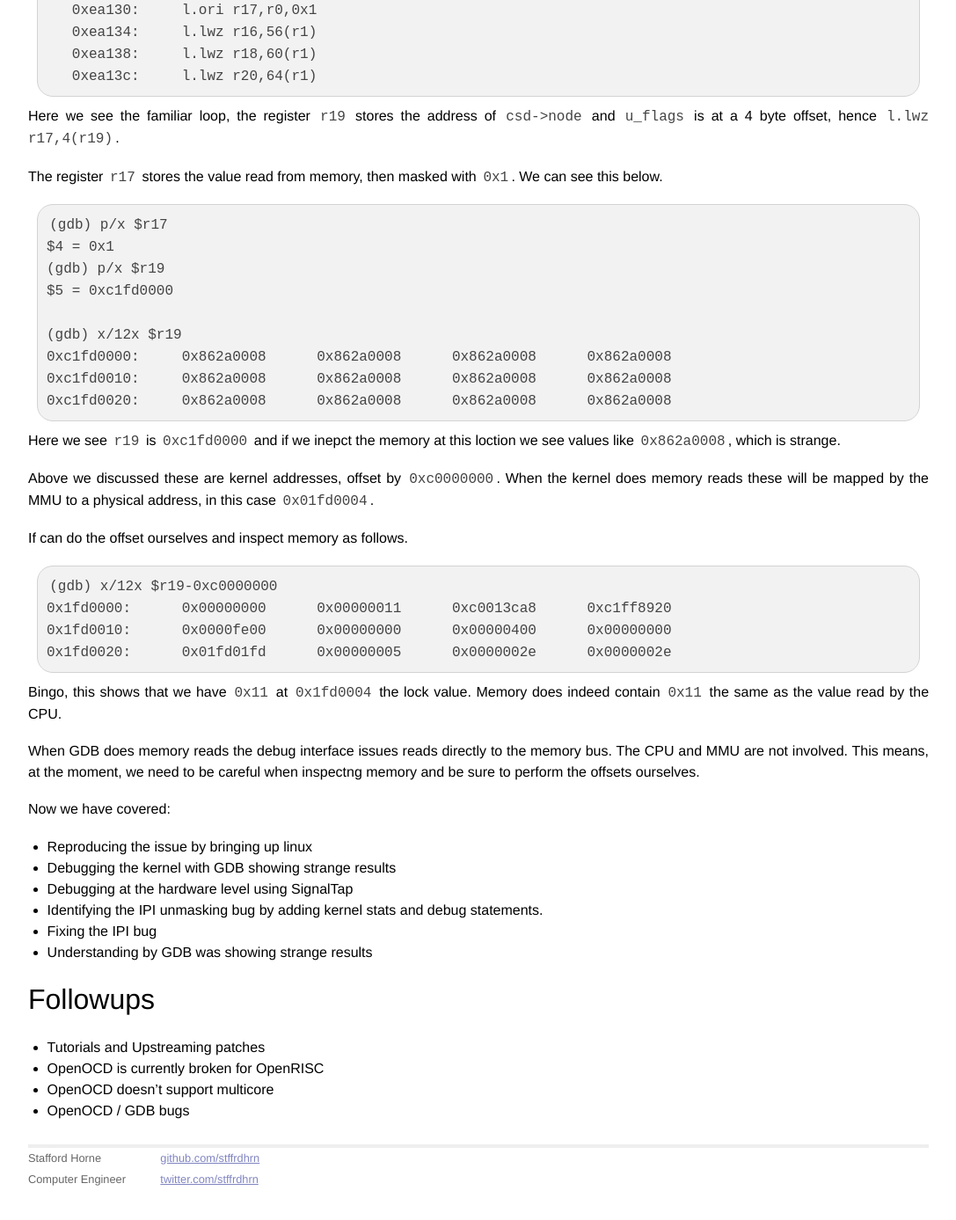
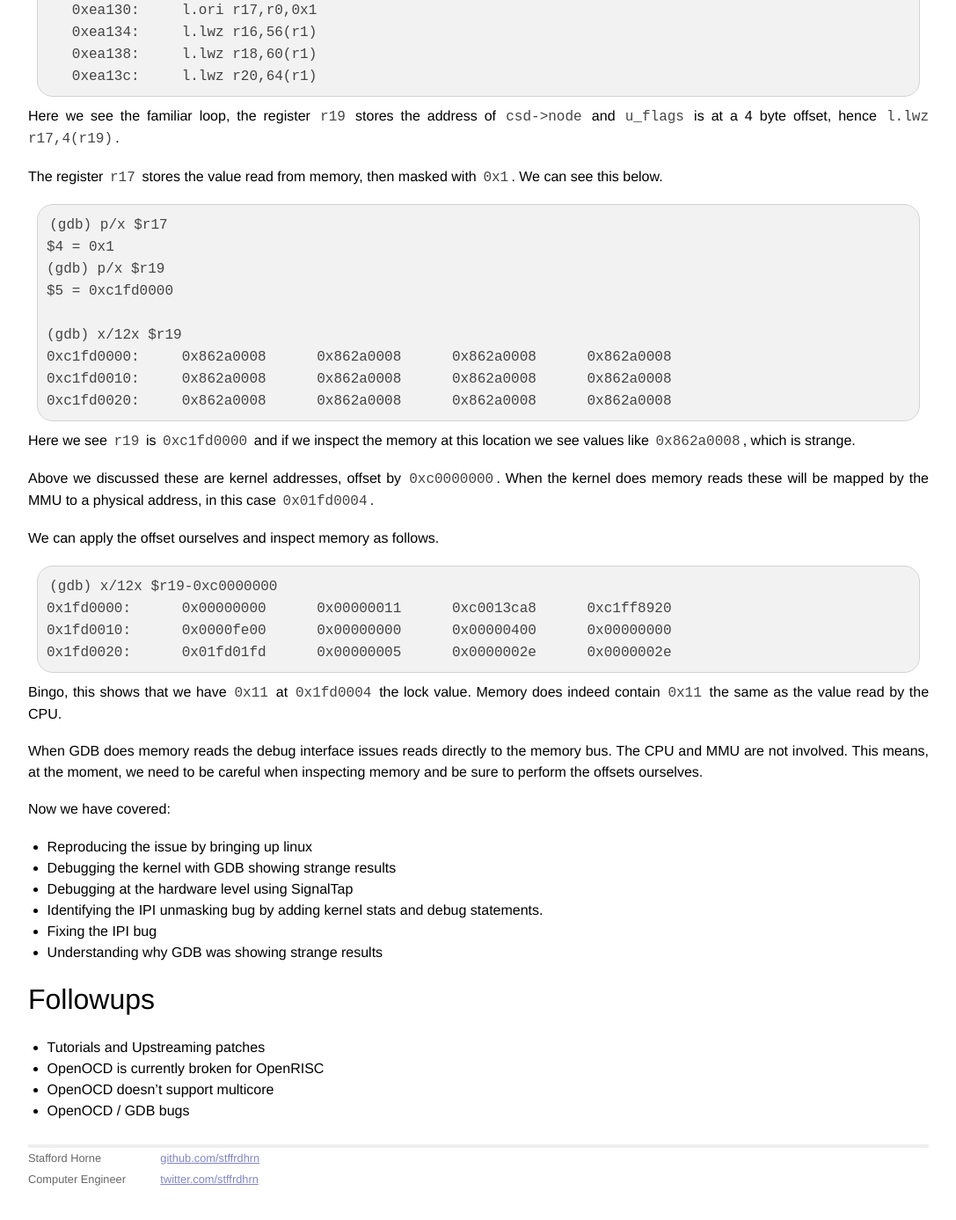
Before and after one commit to stffrdhrn/stffrdhrn.github.io, a Jekyll site: the page built from _posts/2026-01-13-or1k-linux-smp-softlockup-bug.md, in a window 1280 px wide and 1400 px high, scrolled down 13356 px. Shown: the top 1387 px of the window at 88% size, without its empty margins (96-1183 px from the left). Built offline with Jekyll 4.4.1, drawn with Linux system fonts in a browser that asks for light colours; some of the changed text lies outside the part shown.

Commit message:
smp softlockup: Fix typos

````diff
--- a/_posts/2026-01-13-or1k-linux-smp-softlockup-bug.md
+++ b/_posts/2026-01-13-or1k-linux-smp-softlockup-bug.md
@@ -104,7 +104,7 @@ make
 ```
 
 This gives us a good baseline.
-We then need to create a device tree that works for the de0 nano, it is also
+We then need to create a device tree that works for the De0 Nano, it is also
 almost the same as the simple SMP board but:
 
  - The FPGA SoC runs at 50Mhz instead of 20Mhz
@@ -618,14 +618,14 @@ $5 = 0xc1fd0000
 0xc1fd0020:     0x862a0008      0x862a0008      0x862a0008      0x862a0008
 ```
 
-Here we see `r19` is `0xc1fd0000` and if we inepct the memory at this loction
+Here we see `r19` is `0xc1fd0000` and if we inspect the memory at this location
 we see values like `0x862a0008`, which is strange.
 
 Above we discussed these are kernel addresses, offset by `0xc0000000`.
 When the kernel does memory reads these will be mapped by the MMU to a physical address, in this case
 `0x01fd0004`.
 
-If can do the offset ourselves and inspect memory as follows.
+We can apply the offset ourselves and inspect memory as follows.
 
 ```
 (gdb) x/12x $r19-0xc0000000
@@ -639,7 +639,7 @@ indeed contain `0x11` the same as the value read by the CPU.
 
 When GDB does memory reads the debug interface issues reads directly to the
 memory bus.   The CPU and MMU are not involved.  This means, at the moment, we
-need to be careful when inspectng memory and be sure to perform the offsets
+need to be careful when inspecting memory and be sure to perform the offsets
 ourselves.
 
 Now we have covered:
@@ -649,7 +649,7 @@ Now we have covered:
  - Debugging at the hardware level using SignalTap
  - Identifying the IPI unmasking bug by adding kernel stats and debug statements.
  - Fixing the IPI bug
- - Understanding by GDB was showing strange results
+ - Understanding why GDB was showing strange results
 
 # Followups
 
````
Also changed, not shown: other parts of _posts/2026-01-13-or1k-linux-smp-softlockup-bug.md (+3 -3 lines).
